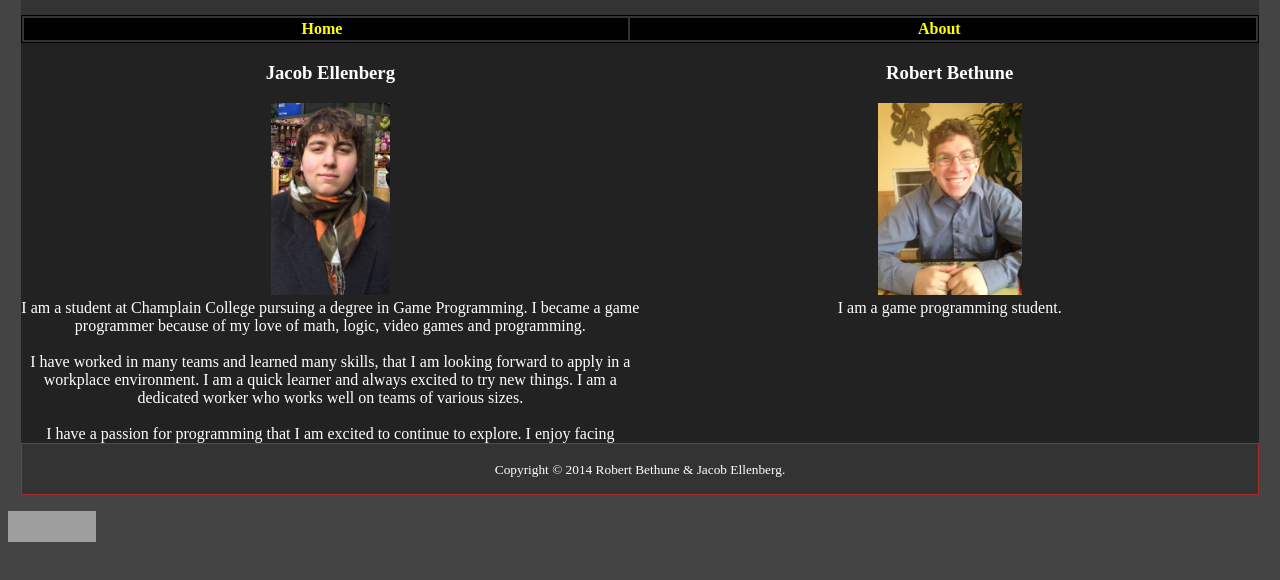
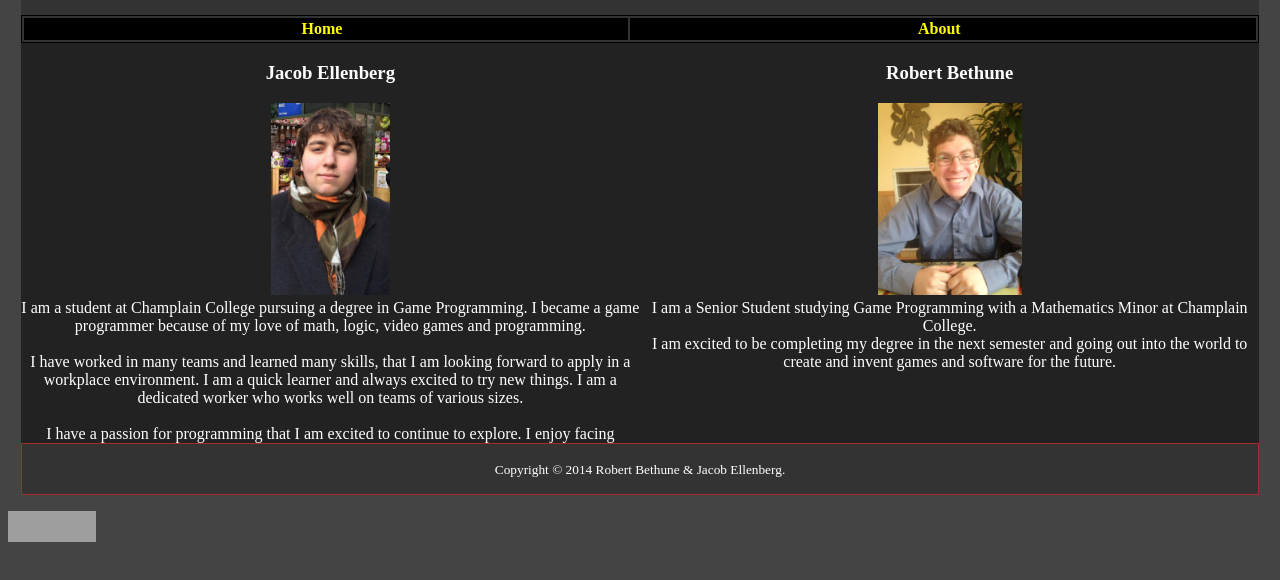
Before and after one commit to rbtres/rbtres.github.io, a plain HTML site: page About.html in a window 1280 px wide. Shown: the part 44-624 px from the top of the page. Drawn offline with Linux system fonts and the light colour scheme; grey boxes are pictures that could not be loaded.

Commit message:
Updated about me

```diff
--- a/About.html
+++ b/About.html
@@ -26,7 +26,7 @@
 
 			<img src="Rob.jpg" alt ="Autumn" width="144" height="192">
 			<br>
-			I am a game programming student.
+			I am a Senior Student studying Game Programming with a Mathematics Minor at Champlain College.<br> I am excited to be completing my degree in the next semester and going out into the world to create and invent games and software for the future.
 
 			<br>
 
```
